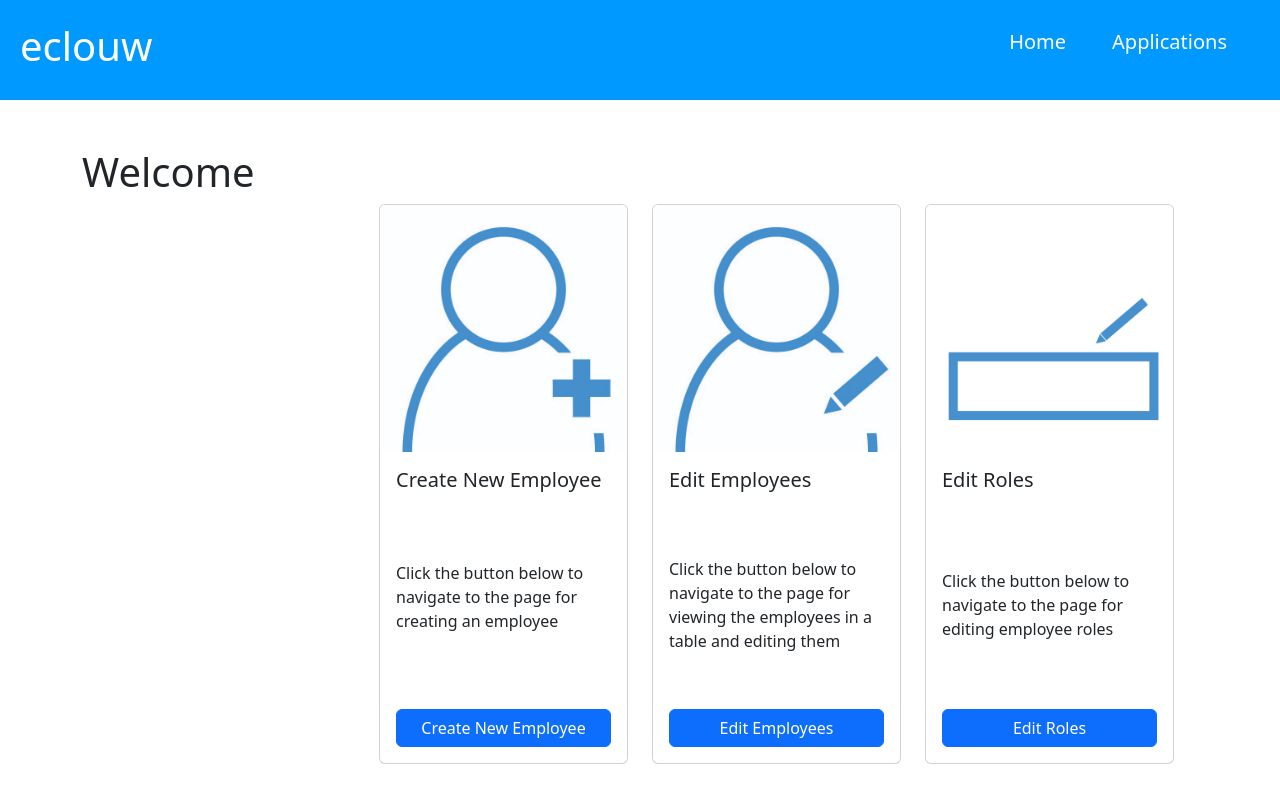
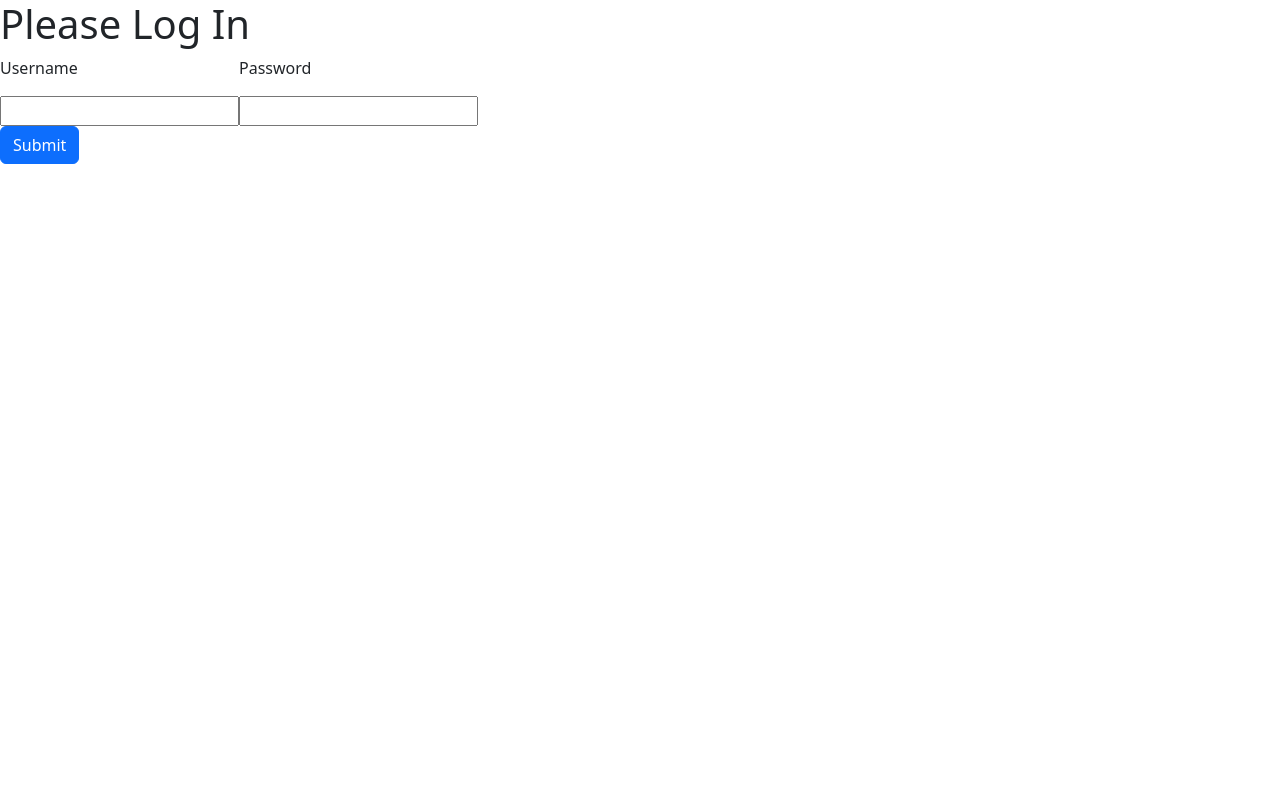
Before and after one commit to eclouw/EmployeeManagerProject, a React (Create React App) app: page / in a window 1280 px wide. Built offline with nearby package versions, Linux system fonts and the light colour scheme.

Commit message:
Added a login page

```diff
--- a/src/App.js
+++ b/src/App.js
@@ -6,8 +6,18 @@ import {BrowserRouter, Route, Routes} from 'react-router-dom';
 import HomePage from './Pages/HomePage';
 import NavBar from './Components/UI/NavBar';
 import RoleEditor from './Pages/RoleEditor';
+import Login from './Pages/Login';
+import { useState } from 'react';
+import useToken from './Components/useToken';
+
+
 
 function App() {
+  const {token, setToken} = useToken();
+
+  if (!token){
+    return <Login setToken={setToken}/>
+  }
   return (
     <>
     <BrowserRouter>
@@ -15,6 +25,7 @@ function App() {
     <div class="container">
       <Routes>
       <Route path="/" element={<HomePage/>}/>
+      <Route path="/login" element={<Login/>}/>
         <Route path="/edit/Employee" element={<EmployeesTableView/>}/>
         <Route path="/create/Employee" element={<EmployeeCreator/>}/>
         <Route path="/edit/Roles" element={<RoleEditor/>}/>
--- /dev/null
+++ b/src/Components/useToken.js
@@ -0,0 +1,23 @@
+import { useState } from "react";
+
+function useToken(){
+    const [token, setToken] = useState();
+
+    const getToken = ()=> {
+        const tokenString = sessionStorage.getItem('token');
+        const userToken = JSON.parse(tokenString);
+        return userToken?.token
+      };
+
+      const saveToken = (userToken)=> {
+        sessionStorage.setItem('token', JSON.stringify(userToken));
+        setToken(userToken.token);
+      };
+
+      return {
+        setToken: saveToken,
+        token
+      }
+}
+
+export default useToken;
--- /dev/null
+++ b/src/Pages/Login.js
@@ -0,0 +1,49 @@
+import Button from 'react-bootstrap/Button';
+import { useState } from 'react';
+import axios from 'axios';
+
+async function loginUser(details){
+    try{
+        const token = await axios.post(process.env.REACT_APP_BACKEND_URL + ':' + process.env.REACT_APP_BACKEND_PORT+'/login', details);
+        return token.data;
+    }catch(error){
+        console.log(error);
+    }
+
+}
+
+function Login({setToken}){
+    const [username, setUserName] = useState('');
+    const [password, setPassword] = useState('');
+
+    const handleSubmit = async e=>{
+        e.preventDefault();
+        const token = await loginUser({
+            username,
+            password
+        });
+
+
+        if (token){
+            setToken(token);
+        }
+
+    }
+
+    return(
+        <div className='login-page'>
+            <h1>Please Log In</h1>
+        <form>
+            <label><p>Username</p>
+            <input type="text" onChange={e => setUserName(e.target.value)}/></label>
+            <label><p>Password</p>
+            <input type="password" onChange={e => setPassword(e.target.value)}/></label>
+            <div>
+                <Button onClick={handleSubmit}>Submit</Button>
+            </div>
+        </form>
+        </div>
+    )
+}
+
+export default Login;
```
Also changed, not shown: 1 other file (tests, documents, lock files or other folders).
